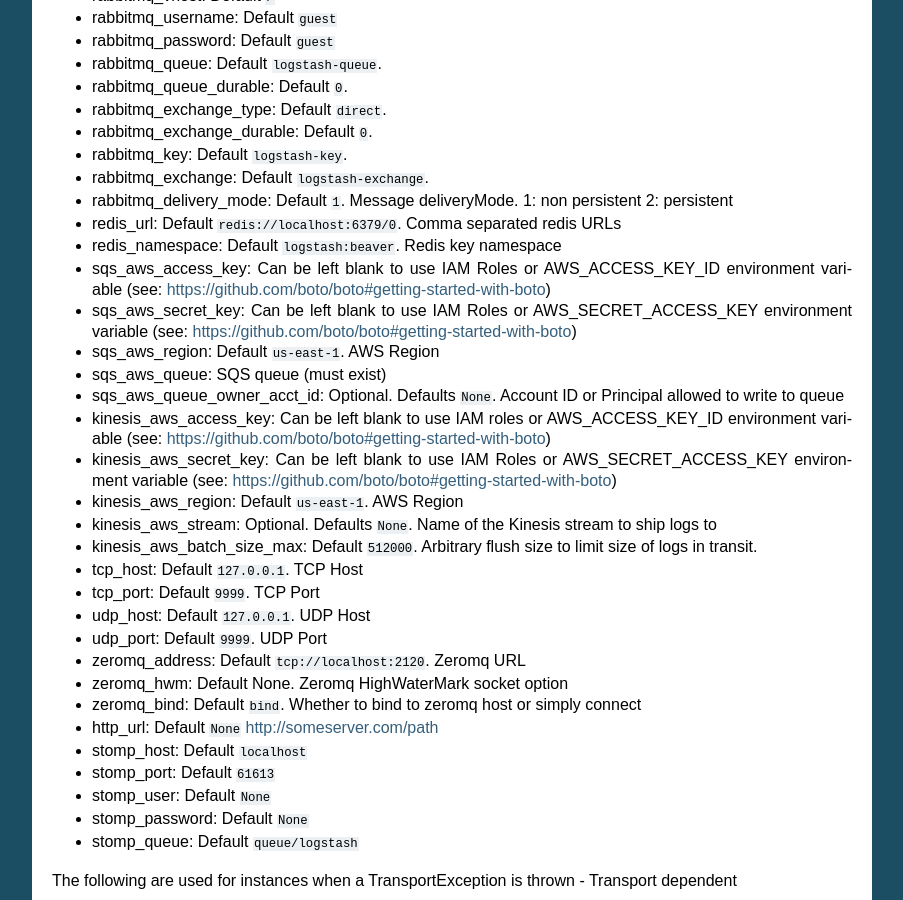
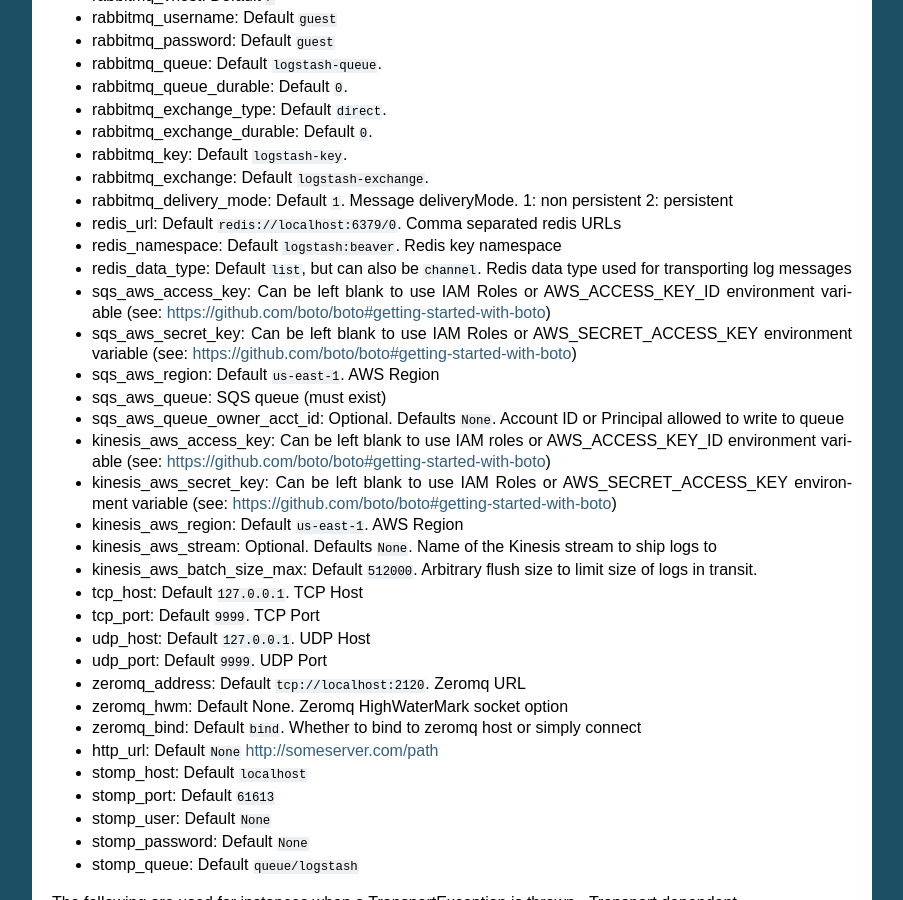
Before and after one commit to python-beaver/python-beaver, a Sphinx documentation site: the page built from docs/user/usage.rst, in a window 1280 px wide and 900 px high, scrolled down 1312 px. Shown: the whole window, without its empty margins (198-1101 px from the left). Built offline with Sphinx 7.4.7, drawn with Linux system fonts in a browser that asks for light colours.

Commit message:
Update Redis transport usage documentation

```diff
--- a/docs/user/usage.rst
+++ b/docs/user/usage.rst
@@ -75,6 +75,7 @@ Beaver can optionally get data from a ``configfile`` using the ``-c`` flag. This
 * rabbitmq_delivery_mode: Default ``1``. Message deliveryMode. 1: non persistent 2: persistent
 * redis_url: Default ``redis://localhost:6379/0``. Comma separated redis URLs
 * redis_namespace: Default ``logstash:beaver``. Redis key namespace
+* redis_data_type: Default ``list``, but can also be ``channel``. Redis data type used for transporting log messages
 * sqs_aws_access_key: Can be left blank to use IAM Roles or AWS_ACCESS_KEY_ID environment variable (see: https://github.com/boto/boto#getting-started-with-boto)
 * sqs_aws_secret_key: Can be left blank to use IAM Roles or AWS_SECRET_ACCESS_KEY environment variable (see: https://github.com/boto/boto#getting-started-with-boto)
 * sqs_aws_region: Default ``us-east-1``. AWS Region
```
